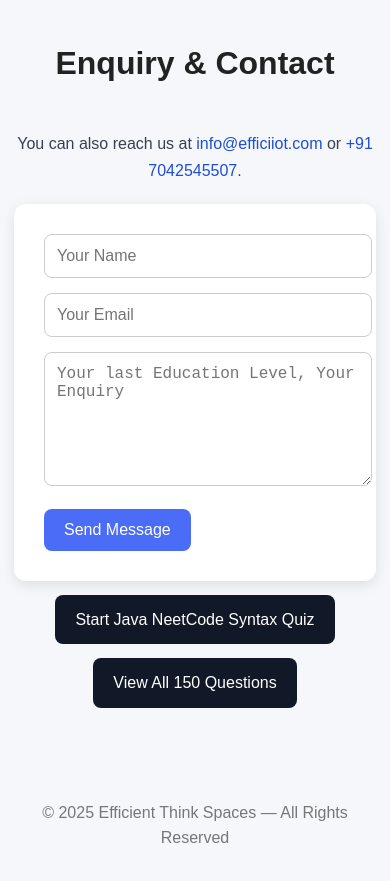
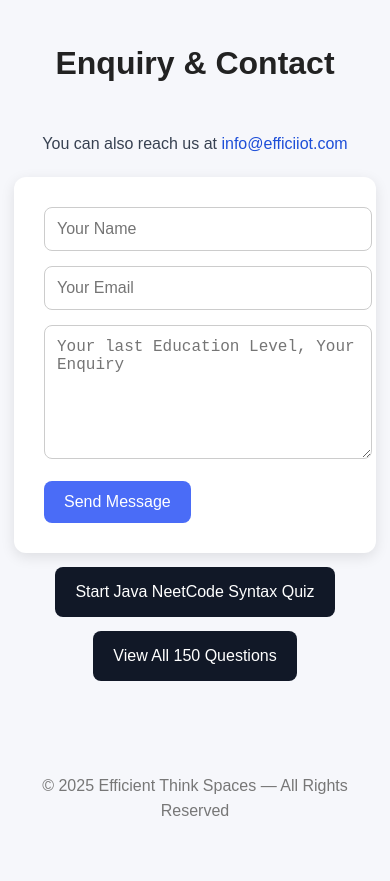
Before and after one commit to deshmukh-1/efficiiot, a plain HTML site: page index.html in a window 390 px wide. Shown: the part 3020-3901 px from the top of the page. Drawn offline with Linux system fonts and the light colour scheme.

Commit message:
recent
Removed phone contact information from the contact section.

```diff
--- a/index.html
+++ b/index.html
@@ -205,8 +205,6 @@
     <p class="contact-direct">
       You can also reach us at
       <a href="mailto:info@efficiiot.com">info@efficiiot.com</a>
-      or
-      <a href="tel:+917042545507">+91 7042545507</a>.
     </p>
     <form id="contactForm">
   <input type="text" id="username" placeholder="Your Name" required>
```
